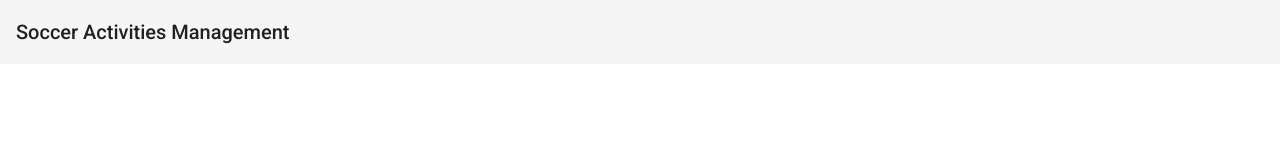
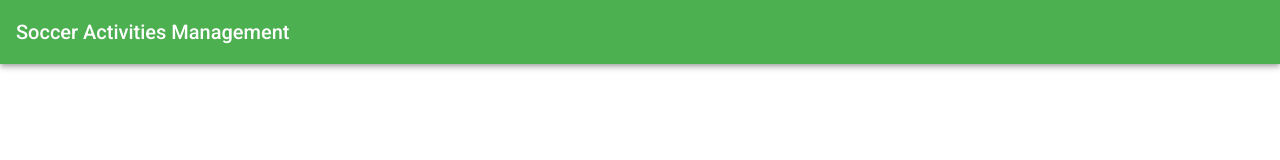
Before and after one commit to michele-vaccari/Soccer-Activities-Management, an Angular app in the folder frontend/: page / in a window 1280 px wide. Shown: the top 160 px of the page. Built offline with nearby package versions, Linux system fonts and the light colour scheme; no server answers.

Commit message:
Update toolbar component style

```diff
--- a/frontend/src/app/toolbar/toolbar.component.css
+++ b/frontend/src/app/toolbar/toolbar.component.css
@@ -0,0 +1,3 @@
+.toolbar-text {
+    color: white;
+}
--- a/frontend/src/app/toolbar/toolbar.component.html
+++ b/frontend/src/app/toolbar/toolbar.component.html
@@ -1,3 +1,3 @@
-<mat-toolbar>
-    <span>{{applicationName}}</span>
+<mat-toolbar color="primary" class="mat-elevation-z4">
+    <span class="toolbar-text">{{applicationName}}</span>
 </mat-toolbar>
```
